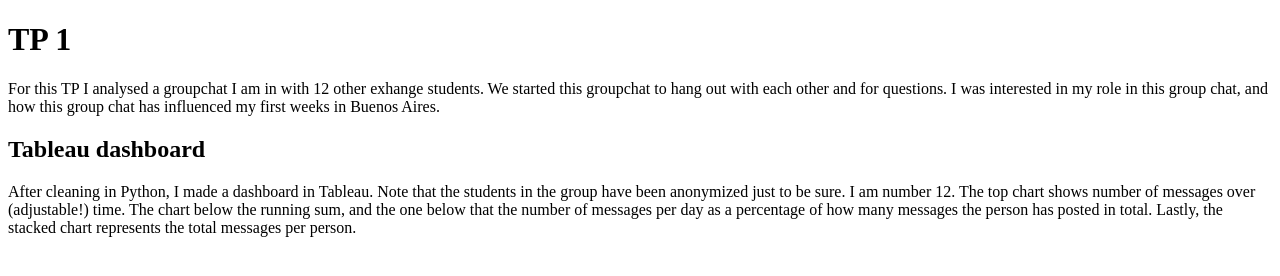
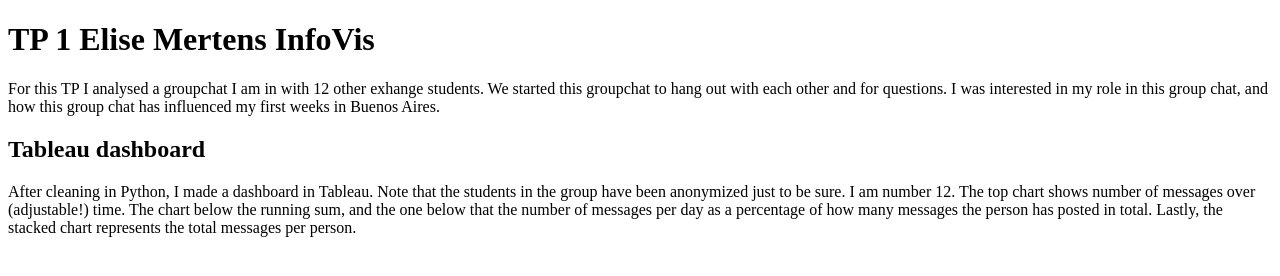
Before and after one commit to emertensitba/infovis, a plain HTML site: page index.html in a window 1280 px wide. Shown: the top 276 px of the page. Drawn offline with Linux system fonts and the light colour scheme.

Commit message:
Update index.html

```diff
--- a/index.html
+++ b/index.html
@@ -6,7 +6,7 @@
   <title>JS Bin</title>
 </head>
 <body>
-  <h1> TP 1</h1>
+  <h1> TP 1 Elise Mertens InfoVis </h1>
   <p>
     For this TP I analysed a groupchat I am in with 12 other exhange students. We started this groupchat to hang out with each other and for questions.
     I was interested in my role in this group chat, and how this group chat has influenced my first weeks in Buenos Aires.
```
